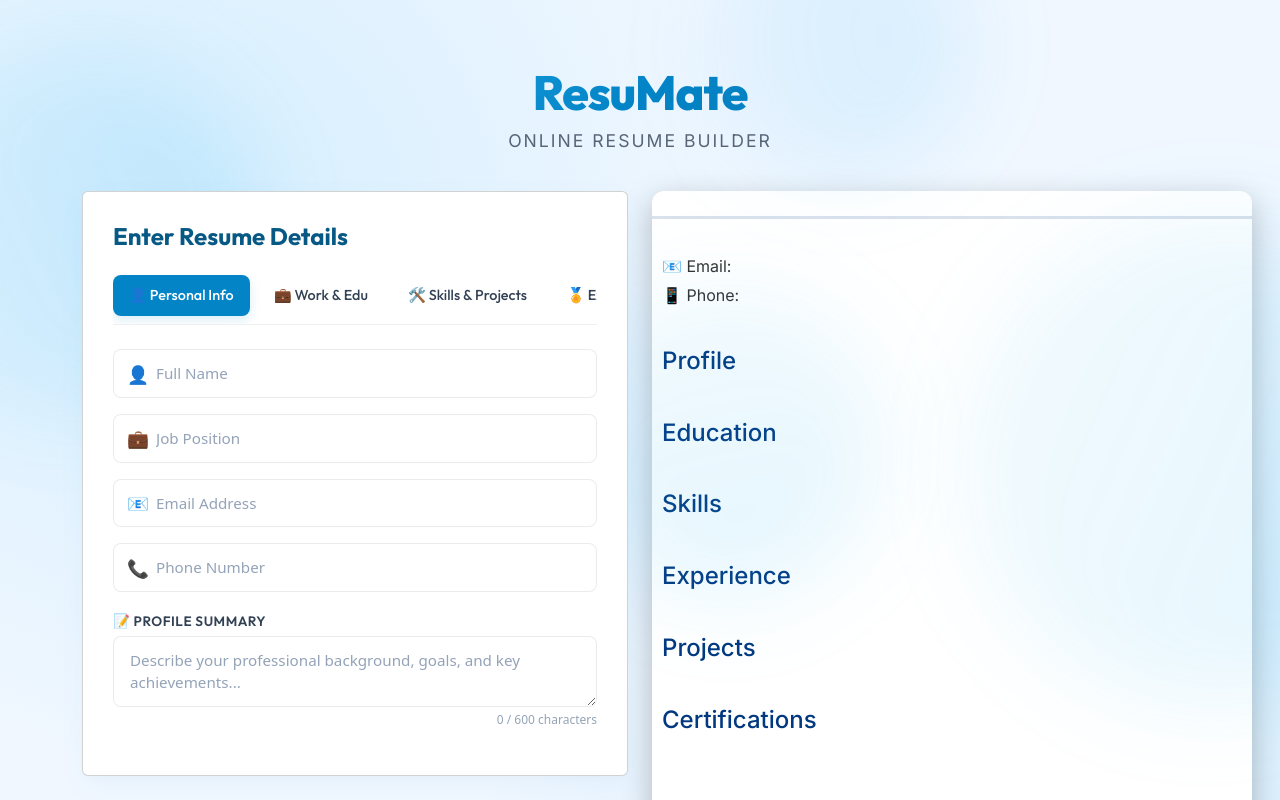
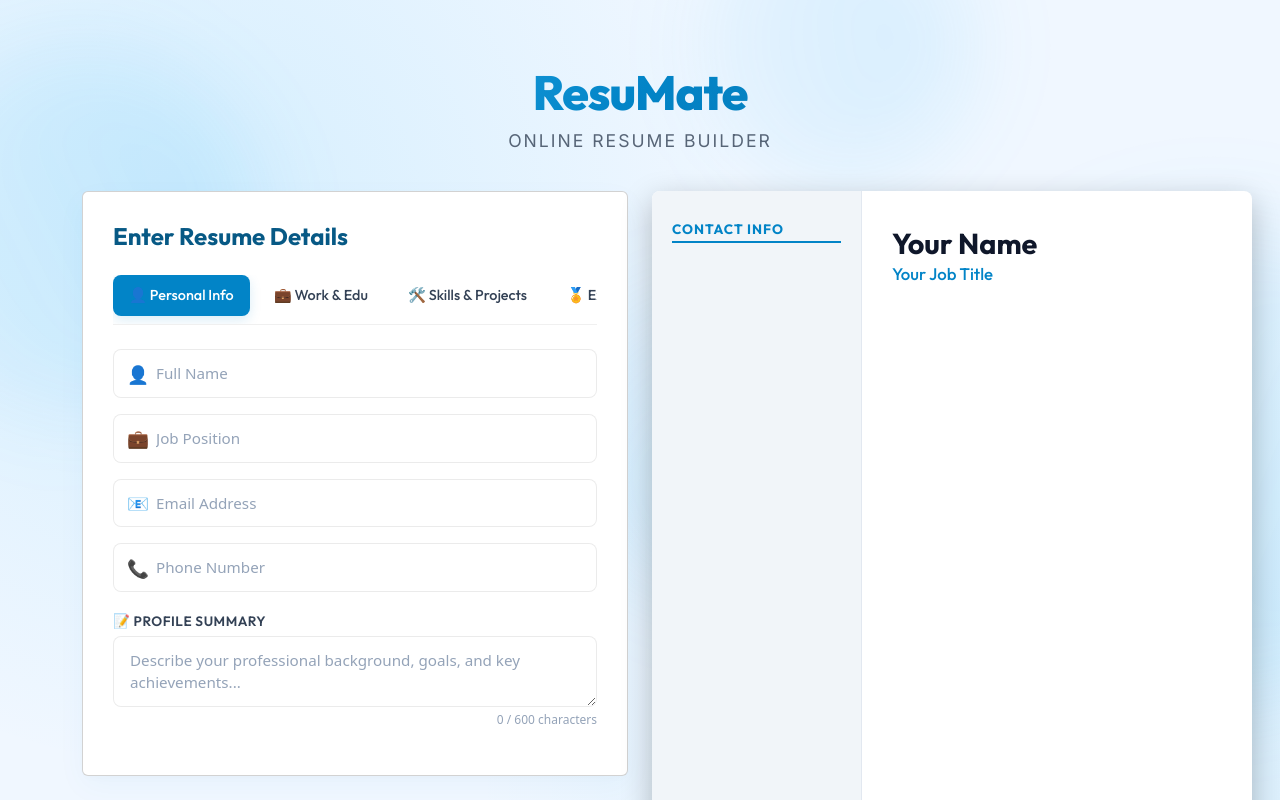
Before and after one commit to ashmikan/ResuMate, a React (Create React App) app: page / in a window 1280 px wide. Shown: the top 800 px of the page. Built offline with nearby package versions, Linux system fonts and the light colour scheme; the HTML template or start-up script is replaced by a standard one.

Commit message:
feat: implement multi-template ResumePreview component

```diff
--- a/src/components/ResumePreview.js
+++ b/src/components/ResumePreview.js
@@ -1,104 +1,226 @@
-import React, { useState } from "react";
+import React from "react";
 
-function ResumePreview({ formData }) {
-  const [hoveredSection, setHoveredSection] = useState(null);
+function ResumePreview({ formData, selectedTemplate = "sidebar", accentColor = "#0284c7" }) {
 
-  const sectionStyle = (sectionName) => ({
-    transition: "all 0.3s ease",
-    padding: "10px",
-    borderRadius: "6px",
-    background: hoveredSection === sectionName ? "rgba(1, 56, 128, 0.05)" : "transparent"
-  });
+  // Custom styles to pass the chosen accent color down to CSS variables
+  const containerStyle = {
+    "--accent-color": accentColor,
+    position: "relative"
+  };
 
-  return (
-    <div
-      id="resume"
-      style={{
-        padding: "20px",
-        background: "white",
-        width: "600px",
-        borderRadius: "12px",
-        boxShadow: "0 8px 24px rgba(0, 0, 0, 0.15)",
-        transition: "all 0.3s ease"
-      }}
-    >
-      {/* Header Section: Image + Name/Position in 2 columns */}
-      <div style={{ display: "flex", gap: "20px", alignItems: "center", marginBottom: "20px" }}>
-        {/* Column 1: Image */}
-        <div style={{ transition: "all 0.3s ease" }}>
+  // Helper to render section with formatted text
+  const renderSection = (title, content, templateType) => {
+    if (!content) return null;
+
+    if (templateType === "sidebar") {
+      return (
+        <div className="main-section">
+          <h4>{title}</h4>
+          <p style={{ whiteSpace: "pre-line" }}>{content}</p>
+        </div>
+      );
+    } else if (templateType === "minimal") {
+      return (
+        <div className="section">
+          <h4>{title}</h4>
+          <p style={{ whiteSpace: "pre-line" }}>{content}</p>
+        </div>
+      );
+    } else if (templateType === "creative") {
+      return (
+        <div className="section">
+          <h4>{title}</h4>
+          <p style={{ whiteSpace: "pre-line" }}>{content}</p>
+        </div>
+      );
+    } else { // executive
+      return (
+        <div className="section">
+          <h4>{title}</h4>
+          <p style={{ whiteSpace: "pre-line" }}>{content}</p>
+        </div>
+      );
+    }
+  };
+
+  // 1. Template: Modern Sidebar
+  const renderSidebarTemplate = () => {
+    return (
+      <div className="template-modern-sidebar" style={containerStyle}>
+        {/* Left Sidebar */}
+        <div className="sidebar">
           {formData.photo && (
-            <img
-              src={formData.photo}
-              alt="profile"
-              style={{
-                width: "120px",
-                height: "120px",
-                borderRadius: "50%",
-                objectFit: "cover",
-                boxShadow: "0 4px 12px rgba(219, 114, 228, 0.2)",
-                transition: "all 0.3s ease",
-                cursor: "pointer"
-              }}
-              onMouseEnter={(e) => {
-                e.target.style.transform = "scale(1.08)";
-                e.target.style.boxShadow = "0 8px 16px rgba(219, 114, 228, 0.4)";
-              }}
-              onMouseLeave={(e) => {
-                e.target.style.transform = "scale(1)";
-                e.target.style.boxShadow = "0 4px 12px rgba(219, 114, 228, 0.2)";
-              }}
-            />
+            <img src={formData.photo} alt="Profile" className="sidebar-photo" />
+          )}
+
+          <div className="sidebar-section">
+            <h4>Contact Info</h4>
+            {formData.email && <p>📧 {formData.email}</p>}
+            {formData.phone && <p>📱 {formData.phone}</p>}
+          </div>
+
+          {formData.skills && (
+            <div className="sidebar-section">
+              <h4>Skills</h4>
+              {formData.skills.split(",").map((s, idx) => s.trim() && (
+                <p key={idx} style={{ fontSize: "0.8rem", margin: "4px 0" }}>
+                  • {s.trim()}
+                </p>
+              ))}
+            </div>
           )}
         </div>
 
-        {/* Column 2: Name & Position */}
-        <div>
-          <h3 style={{ margin: "0 0 5px 0", transition: "all 0.3s ease", color: "#333" }}>{formData.name}</h3>
-          <h5 style={{ margin: "0", transition: "all 0.3s ease", color: "#013880ff" }}>{formData.position}</h5>
+        {/* Right Main Content */}
+        <div className="main-content">
+          <div className="header-info">
+            <h3>{formData.name || "Your Name"}</h3>
+            <h5>{formData.position || "Your Job Title"}</h5>
+          </div>
+
+          {renderSection("Profile", formData.profile, "sidebar")}
+          {renderSection("Education", formData.education, "sidebar")}
+          {renderSection("Experience", formData.experience, "sidebar")}
+          {renderSection("Projects", formData.projects, "sidebar")}
+          {renderSection("Certifications", formData.certifications, "sidebar")}
         </div>
       </div>
+    );
+  };
 
-      <hr style={{ border: "none", borderTop: "3px solid #013880ff", margin: "20px 0", transition: "all 0.3s ease" }}></hr>
+  // 2. Template: Elegant Minimalist
+  const renderMinimalTemplate = () => {
+    return (
+      <div className="template-elegant-minimal" style={containerStyle}>
+        {/* Centered Header */}
+        <div className="header">
+          {formData.photo && (
+            <img src={formData.photo} alt="Profile" className="header-photo" />
+          )}
+          <h3>{formData.name || "Your Name"}</h3>
+          <h5>{formData.position || "Your Job Title"}</h5>
+          <div className="contact-details">
+            {formData.email && <span>📧 {formData.email}</span>}
+            {formData.phone && <span>📱 {formData.phone}</span>}
+          </div>
+        </div>
 
-      {/* Contact Info Section */}
-      <div
-        style={sectionStyle("contact")}
-        onMouseEnter={() => setHoveredSection("contact")}
-        onMouseLeave={() => setHoveredSection(null)}
-      >
-        <p style={{ margin: "5px 0", transition: "all 0.3s ease" }}>📧 Email: {formData.email}</p>
-        <p style={{ margin: "5px 0", transition: "all 0.3s ease" }}>📱 Phone: {formData.phone}</p>
+        {/* Sections */}
+        {renderSection("Profile", formData.profile, "minimal")}
+        {renderSection("Education", formData.education, "minimal")}
+
+        {formData.skills && (
+          <div className="section">
+            <h4>Skills</h4>
+            <p>{formData.skills.split(",").map(s => s.trim()).filter(Boolean).join("  •  ")}</p>
+          </div>
+        )}
+
+        {renderSection("Experience", formData.experience, "minimal")}
+        {renderSection("Projects", formData.projects, "minimal")}
+        {renderSection("Certifications", formData.certifications, "minimal")}
       </div>
+    );
+  };
 
-      <div style={sectionStyle("profile")} onMouseEnter={() => setHoveredSection("profile")} onMouseLeave={() => setHoveredSection(null)}>
-        <h4 style={{ margin: "15px 0 8px 0", color: "#013880ff", transition: "all 0.3s ease" }}>Profile</h4>
-        <p style={{ margin: "0", lineHeight: "1.6", transition: "all 0.3s ease" }}>{formData.profile}</p>
+  // 3. Template: Creative Badges
+  const renderCreativeTemplate = () => {
+    return (
+      <div className="template-creative-badges" style={containerStyle}>
+        {/* Top Gradient Header */}
+        <div className="top-bar resume-accent-bg">
+          {formData.photo && (
+            <img src={formData.photo} alt="Profile" />
+          )}
+          <div>
+            <h3>{formData.name || "Your Name"}</h3>
+            <h5>{formData.position || "Your Job Title"}</h5>
+            <div className="contact-info">
+              {formData.email && <span>📧 {formData.email}</span>}
+              {formData.phone && <span>📱 {formData.phone}</span>}
+            </div>
+          </div>
+        </div>
+
+        {/* Content Body */}
+        <div className="body-content">
+          {renderSection("Profile Summary", formData.profile, "creative")}
+
+          {formData.skills && (
+            <div className="section">
+              <h4>Skills & Tech Stack</h4>
+              <div className="skills-badge-container">
+                {formData.skills.split(",").map((s, idx) => s.trim() && (
+                  <span key={idx} className="skill-badge">
+                    {s.trim()}
+                  </span>
+                ))}
+              </div>
+            </div>
+          )}
+
+          {renderSection("Professional Experience", formData.experience, "creative")}
+          {renderSection("Education History", formData.education, "creative")}
+          {renderSection("Featured Projects", formData.projects, "creative")}
+          {renderSection("Certifications", formData.certifications, "creative")}
+        </div>
       </div>
+    );
+  };
 
-      <div style={sectionStyle("education")} onMouseEnter={() => setHoveredSection("education")} onMouseLeave={() => setHoveredSection(null)}>
-        <h4 style={{ margin: "15px 0 8px 0", color: "#013880ff", transition: "all 0.3s ease" }}>Education</h4>
-        <p style={{ margin: "0", lineHeight: "1.6", transition: "all 0.3s ease" }}>{formData.education}</p>
+  // 4. Template: Classic Executive
+  const renderExecutiveTemplate = () => {
+    return (
+      <div className="template-classic-executive" style={containerStyle}>
+        {/* Header Block */}
+        <div className="header">
+          <div style={{ display: "flex", justifyContent: "space-between", alignItems: "center" }}>
+            <div style={{ textAlign: "left" }}>
+              <h3>{formData.name || "Your Name"}</h3>
+              <h5>{formData.position || "Your Job Title"}</h5>
+            </div>
+
+            {formData.photo && (
+              <img src={formData.photo} alt="Profile" className="header-photo" />
+            )}
+          </div>
+
+          <div className="header-details">
+            {formData.email && <div className="contact-info">📧 {formData.email}</div>}
+            {formData.phone && <div className="contact-info">📱 {formData.phone}</div>}
+          </div>
+        </div>
+
+        {/* Sections */}
+        {renderSection("Summary", formData.profile, "executive")}
+        <hr />
+        {renderSection("Education", formData.education, "executive")}
+        <hr />
+        {formData.skills && (
+          <div className="section">
+            <h4>Core Competencies</h4>
+            <p style={{ fontStyle: "italic" }}>
+              {formData.skills.split(",").map(s => s.trim()).filter(Boolean).join(", ")}
+            </p>
+          </div>
+        )}
+        <hr />
+        {renderSection("Professional History", formData.experience, "executive")}
+        <hr />
+        {renderSection("Key Projects", formData.projects, "executive")}
+        <hr />
+        {renderSection("Certifications & Training", formData.certifications, "executive")}
       </div>
+    );
+  };
 
-      <div style={sectionStyle("skills")} onMouseEnter={() => setHoveredSection("skills")} onMouseLeave={() => setHoveredSection(null)}>
-        <h4 style={{ margin: "15px 0 8px 0", color: "#013880ff", transition: "all 0.3s ease" }}>Skills</h4>
-        <p style={{ margin: "0", lineHeight: "1.6", transition: "all 0.3s ease" }}>{formData.skills}</p>
-      </div>
-
-      <div style={sectionStyle("experience")} onMouseEnter={() => setHoveredSection("experience")} onMouseLeave={() => setHoveredSection(null)}>
-        <h4 style={{ margin: "15px 0 8px 0", color: "#013880ff", transition: "all 0.3s ease" }}>Experience</h4>
-        <p style={{ margin: "0", lineHeight: "1.6", transition: "all 0.3s ease" }}>{formData.experience}</p>
-      </div>
-
-      <div style={sectionStyle("projects")} onMouseEnter={() => setHoveredSection("projects")} onMouseLeave={() => setHoveredSection(null)}>
-        <h4 style={{ margin: "15px 0 8px 0", color: "#013880ff", transition: "all 0.3s ease" }}>Projects</h4>
-        <p style={{ margin: "0", lineHeight: "1.6", transition: "all 0.3s ease" }}>{formData.projects}</p>
-      </div>
-
-      <div style={sectionStyle("certifications")} onMouseEnter={() => setHoveredSection("certifications")} onMouseLeave={() => setHoveredSection(null)}>
-        <h4 style={{ margin: "15px 0 8px 0", color: "#013880ff", transition: "all 0.3s ease" }}>Certifications</h4>
-        <p style={{ margin: "0", lineHeight: "1.6", transition: "all 0.3s ease" }}>{formData.certifications}</p>
-      </div>
+  // Render the selected template layout
+  return (
+    <div id="resume" style={containerStyle}>
+      {selectedTemplate === "sidebar" && renderSidebarTemplate()}
+      {selectedTemplate === "minimal" && renderMinimalTemplate()}
+      {selectedTemplate === "creative" && renderCreativeTemplate()}
+      {selectedTemplate === "executive" && renderExecutiveTemplate()}
     </div>
   );
 }
```
